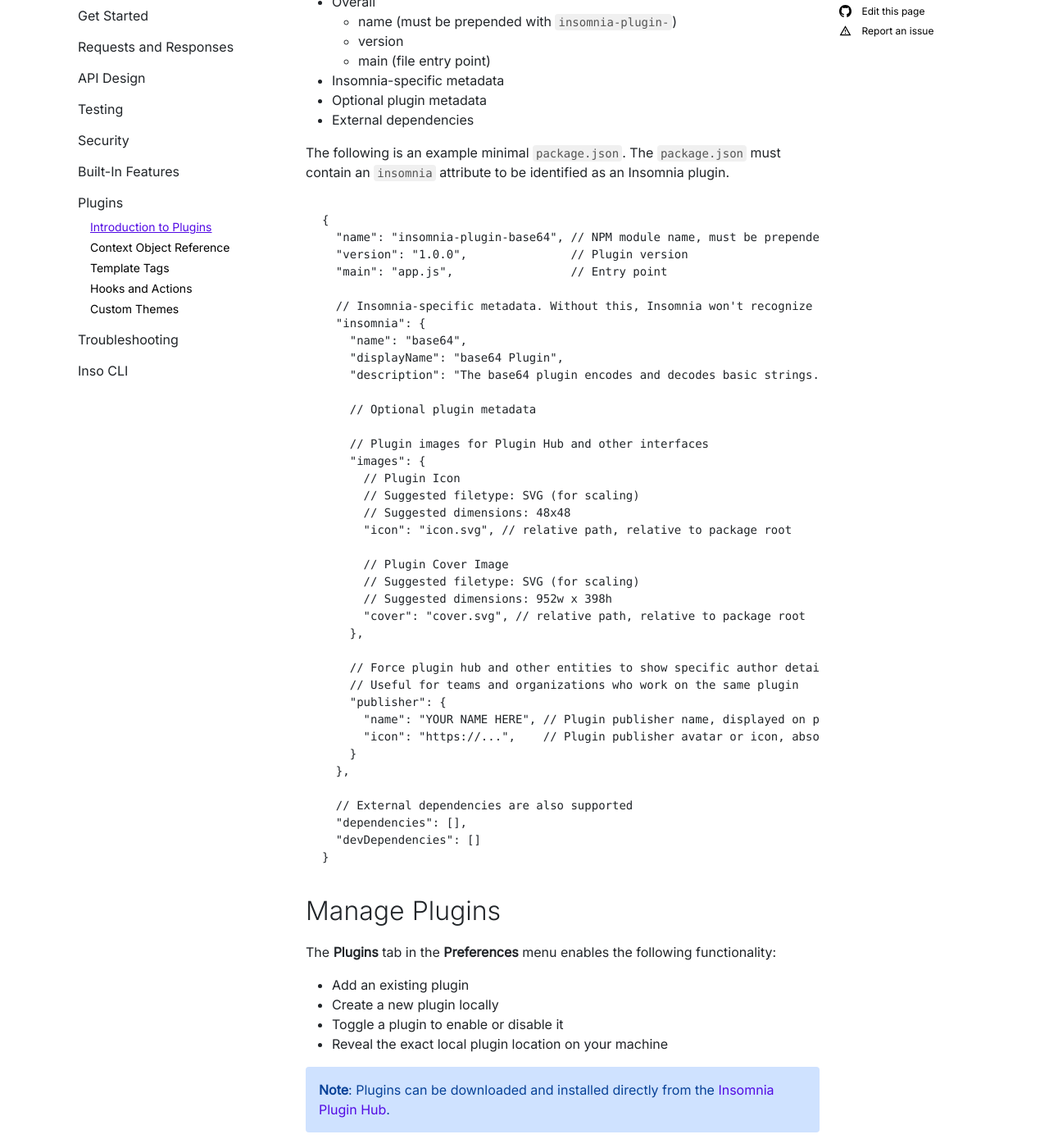
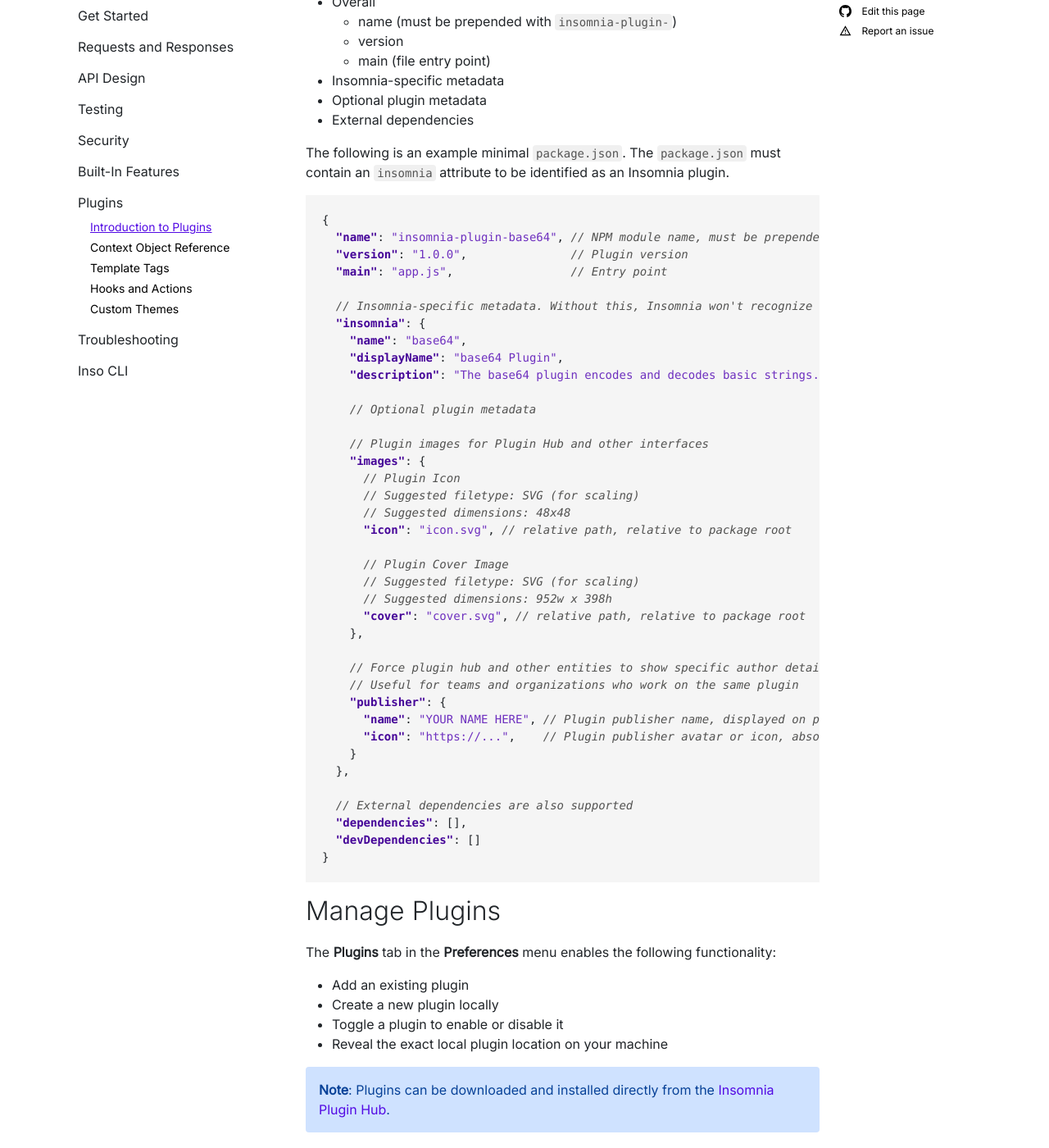
Before and after one commit to Kong/insomnia-docs, a Jekyll site: the page built from docs/insomnia/introduction-to-plugins.md, in a window 1280 px wide and 1400 px high, scrolled down 1300 px. Shown: the whole window at 82% size. Built offline with Jekyll 4.4.1, drawn with Linux system fonts in a browser that asks for light colours; comment, search, counter and statistics services are not loaded.

Commit message:
tson-doc to json-doc lol

````diff
--- a/docs/insomnia/introduction-to-plugins.md
+++ b/docs/insomnia/introduction-to-plugins.md
@@ -53,7 +53,7 @@
 
 The following is an example minimal `package.json`. The `package.json` must contain an `insomnia` attribute to be identified as an Insomnia plugin.
 
-```tson-doc
+```json-doc
 {
   "name": "insomnia-plugin-base64", // NPM module name, must be prepended with insomnia-plugin-
   "version": "1.0.0",               // Plugin version
````
